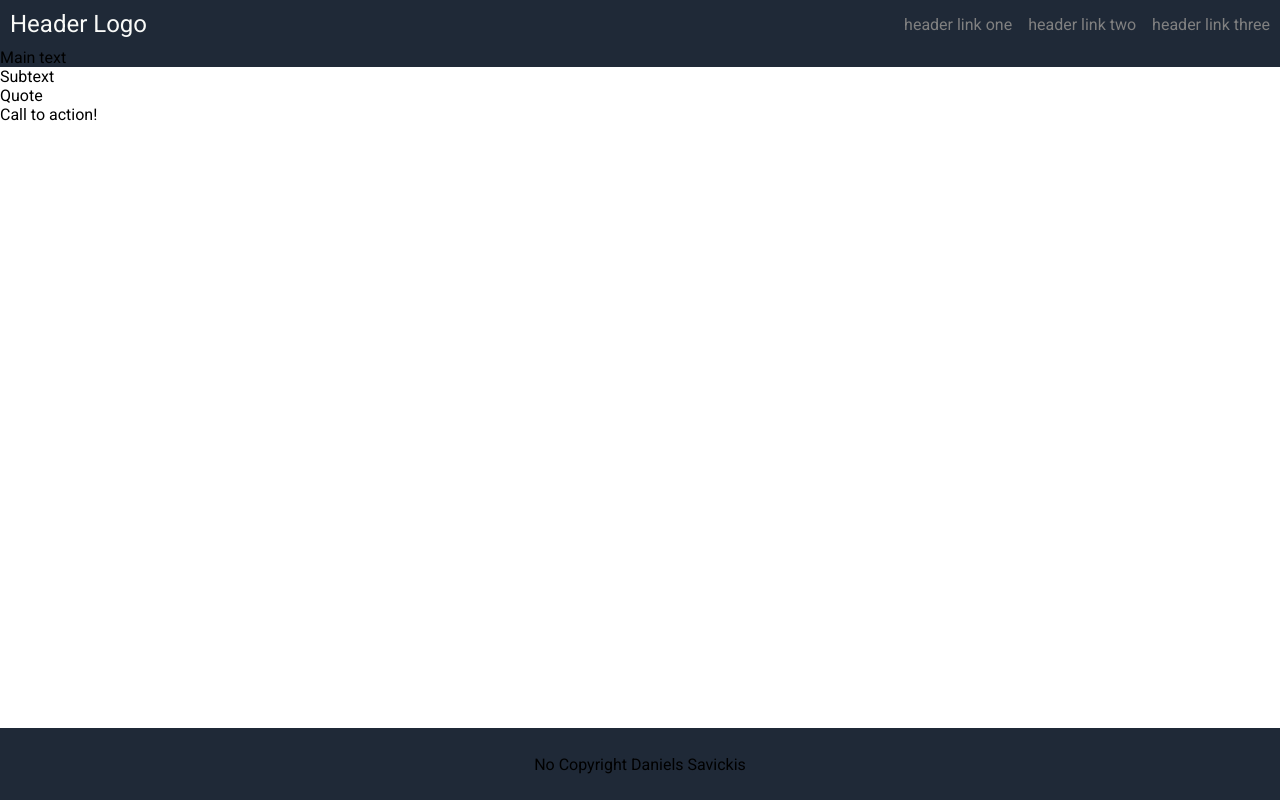
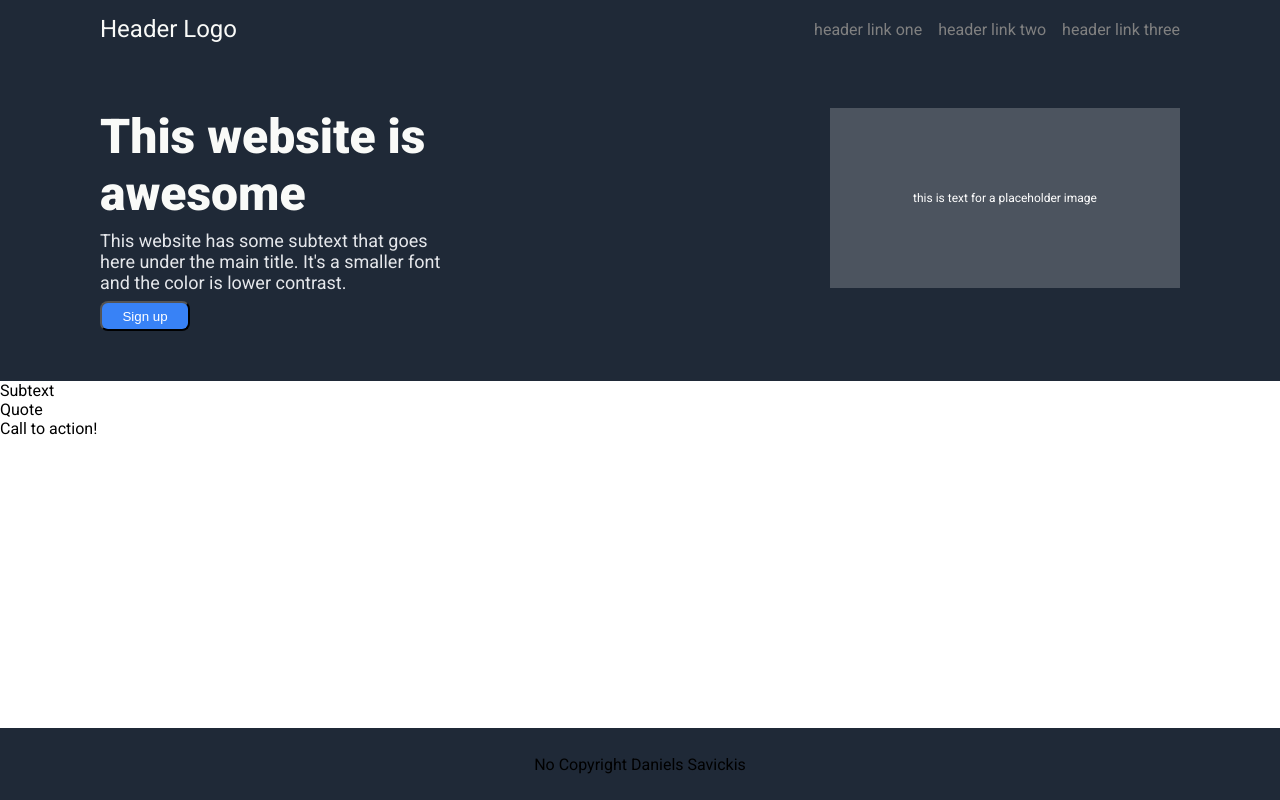
Before and after one commit to danielspaulssavickis/landing-page, a plain HTML site: page index.html in a window 1280 px wide. Drawn offline with Linux system fonts and the light colour scheme.

Commit message:
Finalize hero section

```diff
--- a/index.html
+++ b/index.html
@@ -27,7 +27,22 @@
     <div class="content">
 
     <div class="hero">
-        Main text
+
+        <div class="card">
+            <div class="title">
+                This website is awesome
+            </div>
+            <div class="subtext">
+                This website has some subtext that goes here under the main title.
+                It's a smaller font and the color is lower contrast.
+            </div>
+            <button class="signup">Sign up</button>
+        </div>
+
+        <div class="photobox">
+            this is text for a placeholder image
+        </div>
+
     </div>
 
     <div class="herosecondary">
--- a/style.css
+++ b/style.css
@@ -5,6 +5,7 @@ body {
     display: flex;
     flex-flow: column;
     flex: 1;
+
 }
 
 .header, .footer, .hero {
@@ -15,7 +16,11 @@ body {
     display: flex;
     align-items: center;
     justify-content: space-between;
-    padding: 10px;
+    padding-left: 100px;
+    padding-right: 100px;
+    padding-bottom: 50px;
+    padding-top: 15px;
+
 }
 
 .footer {
@@ -26,14 +31,37 @@ body {
 }
 
 .hero {
+    display: flex;
+    justify-content: space-between;
+    padding-left: 100px;
+    padding-right: 100px;
+    padding-bottom: 50px;
+    padding-top: 15px;
 
 }
+
+.card {
+    display: flex;
+    flex-flow: column;
+    width: 350px;
+    gap: 8px;
+}
+
 
 .content {
     flex-grow: 1;
 }
 
+.title {
+    font-size: 48px;
+    color: #F9FAF8;
+    font-weight: 900;
+}
 
+.subtext {
+    color: #e5e7eb;
+    font-size: 18px;
+}
 
 ul {
     list-style-type: none;
@@ -56,3 +84,23 @@ li a {
     font-size: 24px;
     color: #f9faf8;
 }
+
+.signup {
+    background-color: #3882F6;
+    color: white;
+    flex-grow: 0;
+    width: 90px;
+    height: 30px;
+    border-radius: 8px;
+}
+
+.photobox {
+    display: flex;
+    align-items: center;
+    justify-content: center;
+    font-size: 12px;
+    color: white;
+    width: 350px;
+    height: 180px;
+    background-color: rgba(255, 255, 255, 0.2);
+}
```
